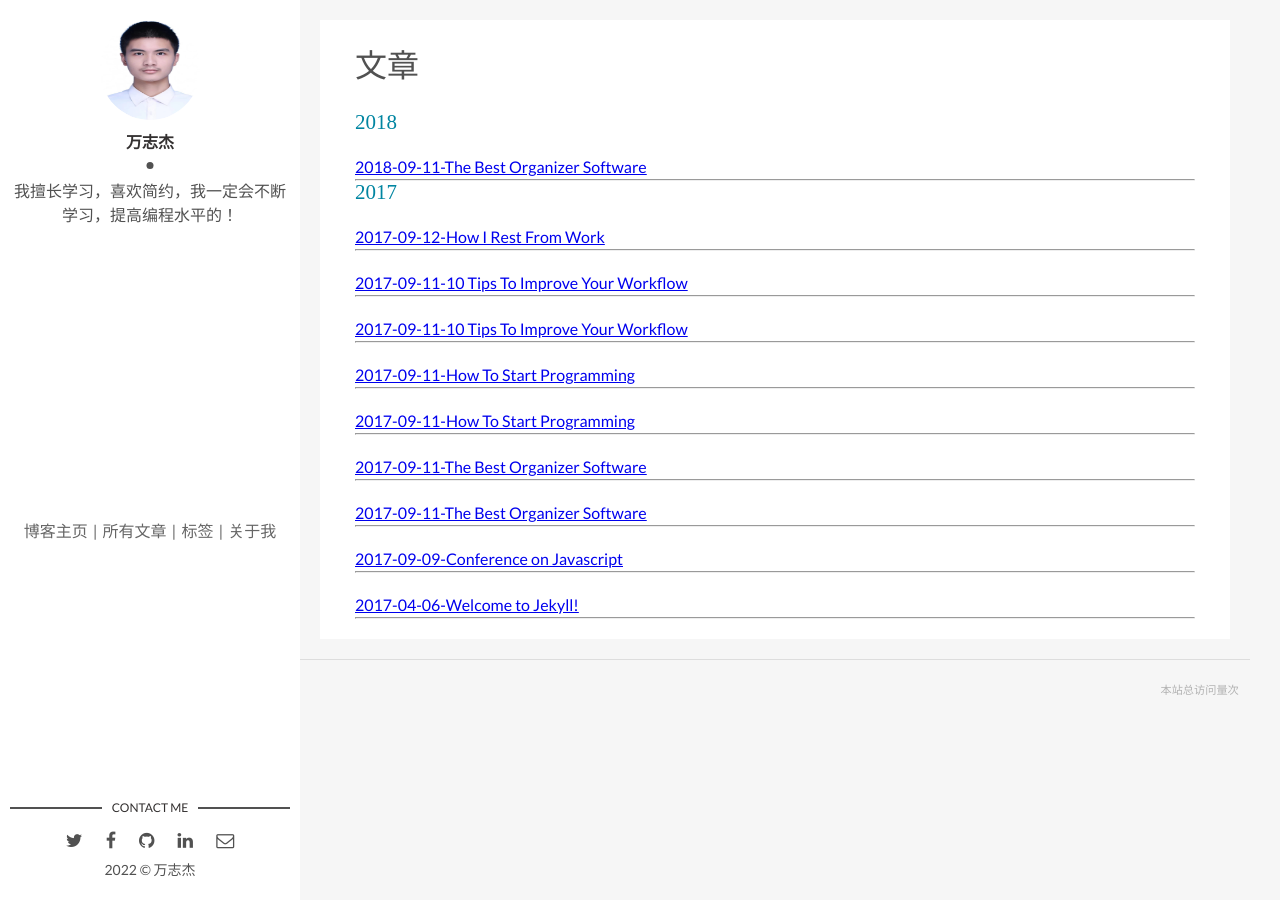
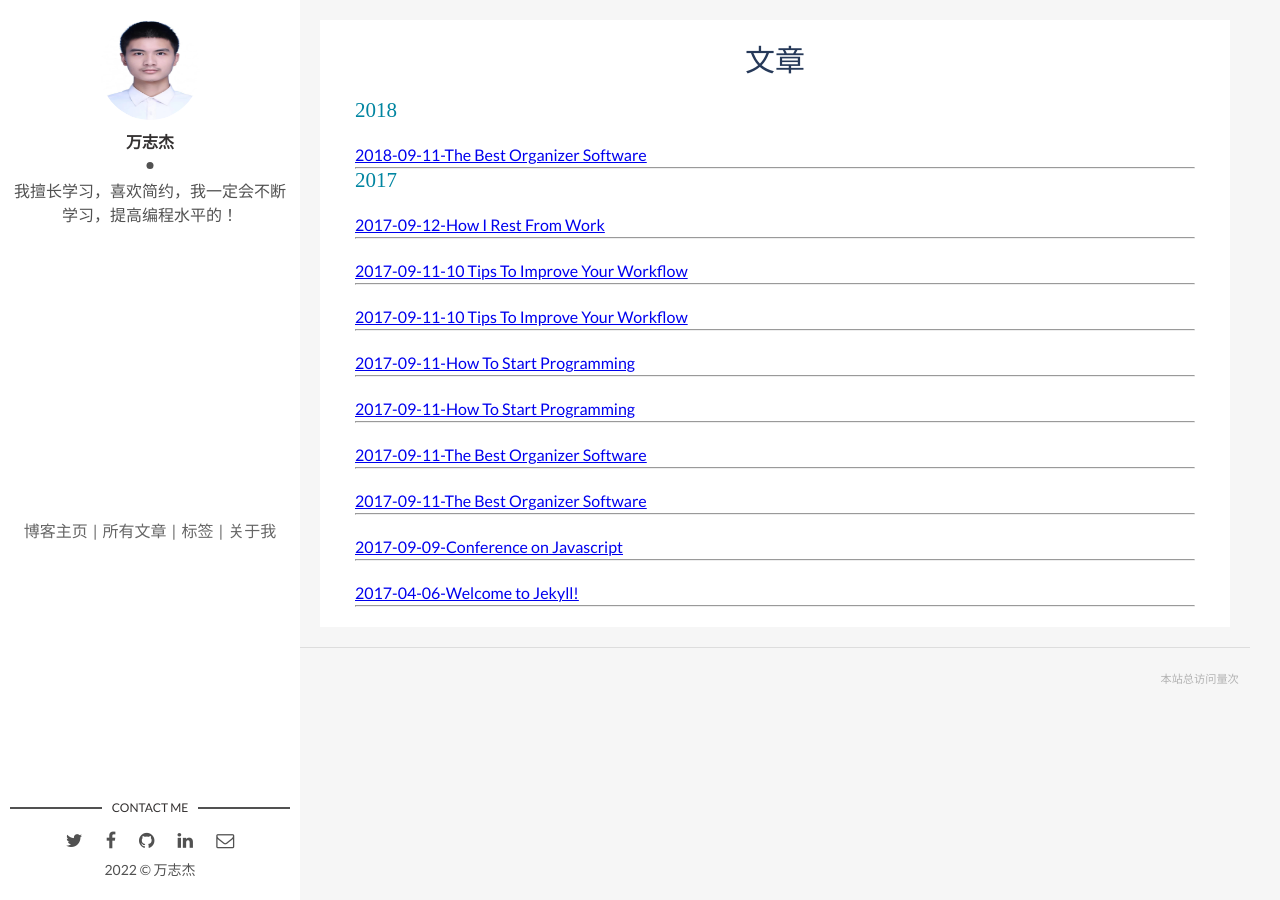
Before and after one commit to 19991010wan/19991010wan-Blog, a Jekyll site: the page built from archive.html, in a window 1280 px wide. Built offline with Jekyll 4.4.1, drawn with Linux system fonts in a browser that asks for light colours; nearby versions of some CDN libraries; comment, search, counter and statistics services are not loaded.

Commit message:
update css

```diff
--- a/assets/css/main.css
+++ b/assets/css/main.css
@@ -1397,6 +1397,11 @@ a.newer-posts:hover {
   width: 100%;
   background-color: #ffffff;
   padding: 0 35px 20px; }
+  .blog-archive h1 {
+    font-size: 30px;
+    text-align: center;
+    line-height: 1.3;
+    color: #263959; }
   .blog-archive .listing-seperator {
     color: #0085a1;
     font-size: 21px !important; }
```
Also changed, not shown: assets/css/scss/parts/_archive.scss (+7 -1 lines).
